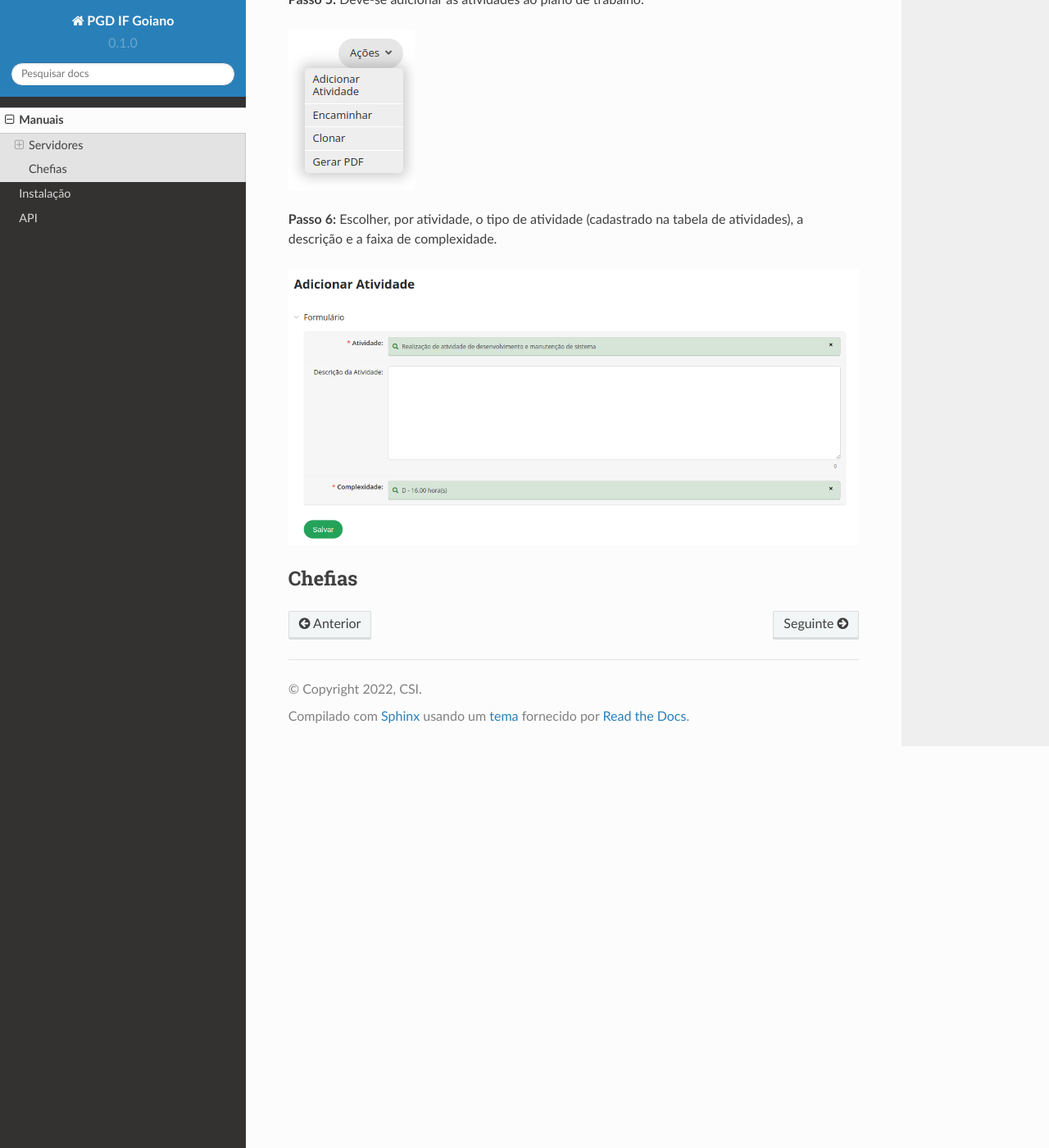
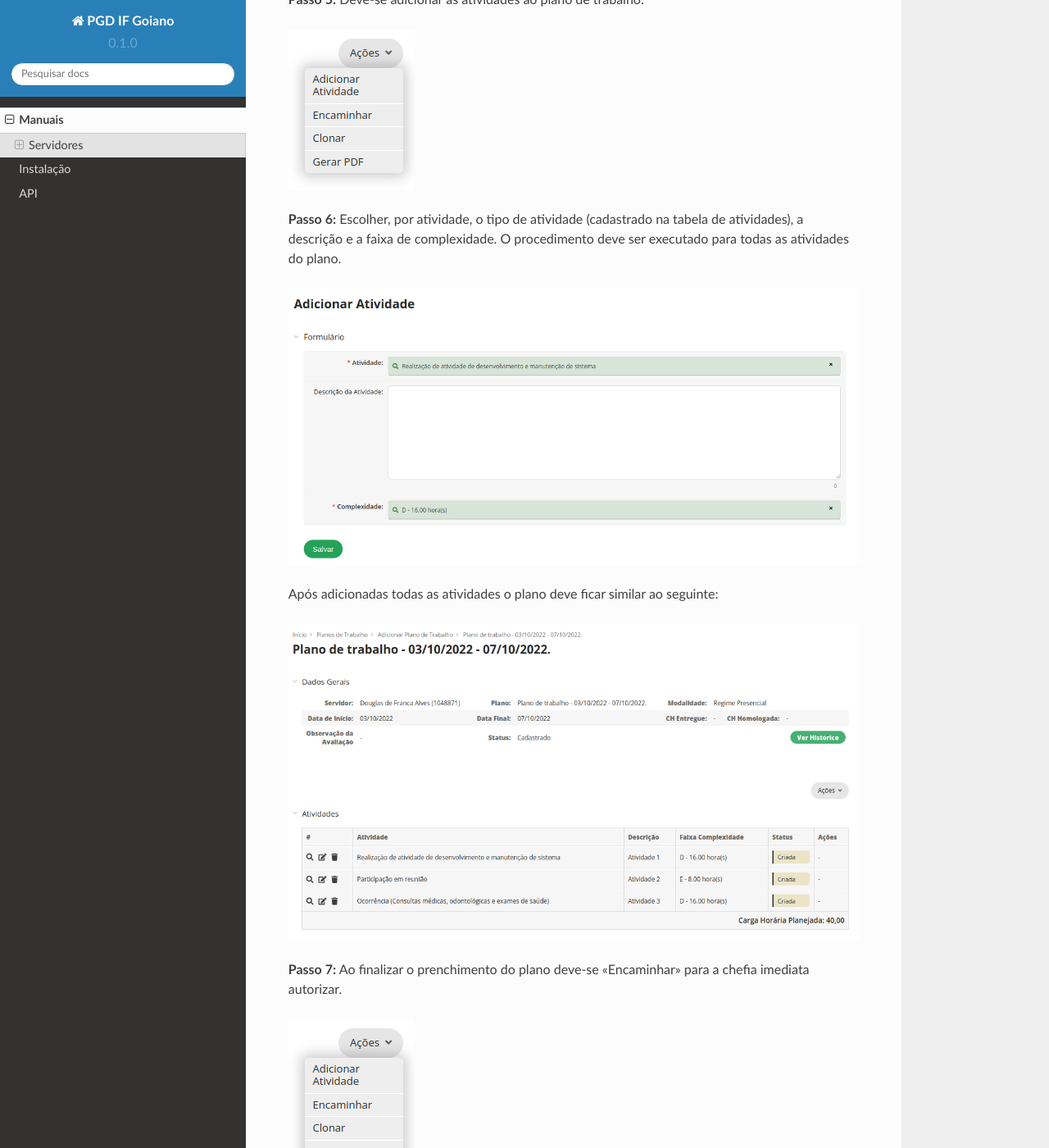
Before and after one commit to csi-ifgoiano/pgdsuap, a Sphinx documentation site: the page built from docs/source/manuais.rst, in a window 1280 px wide and 1400 px high, scrolled down 4181 px. Shown: the whole window at 82% size. Built offline with Sphinx 7.4.7 and the Read the Docs theme 2.0.0, drawn with Linux system fonts in a browser that asks for light colours; some of the changed text lies outside the part shown.

Commit message:
Update manuais.rst

```diff
--- a/docs/source/manuais.rst
+++ b/docs/source/manuais.rst
@@ -46,7 +46,7 @@
 .. image:: minha-inscricao.png
 
 
-Proposição de planos de trabalho...
+Proposição de plano de trabalho
 ^^^^^^^^^^^^^^^^^^^^^^^^^^^^^^^^^^^
 
 **Passo 1:** Acessar o SUAP.
@@ -73,9 +73,39 @@
 
 .. image:: acoes-add-atividade.png
 
-**Passo 6:** Escolher, por atividade, o tipo de atividade (cadastrado na tabela de atividades), a descrição e a faixa de complexidade.
+**Passo 6:** Escolher, por atividade, o tipo de atividade (cadastrado na tabela de atividades), a descrição e a faixa de complexidade. O procedimento deve ser executado para todas as atividades do plano.
 
 .. image:: form-add-atividade.png
 
+Após adicionadas todas as atividades o plano deve ficar similar ao seguinte:
+
+.. image:: tela-plano-preenchido.png
+
+**Passo 7:** Ao finalizar o prenchimento do plano deve-se "Encaminhar" para a chefia imediata autorizar.
+
+.. image:: acoes-add-atividade.png
+
+Execução de plano de trabalho
+^^^^^^^^^^^^^^^^^^^^^^^^^^^^^^^^^^^
+
+**Passo 1:** Acessar o SUAP.
+
+.. image:: suap.png
+
+**Passo 2:** Acessar o menu "GESTÃO DE PESSOAS - Programa de Gestão - Planos de Trabalho".
+
+.. image:: tela-planos-autorizados.png
+
+**Passo 3:** Selecionar plano através da lupa.
+
+.. image:: plano-registrar-entrega.png
+
+**Passo 4:** Selecionar a atividade que deve ser registrada a entrega e selecionar "Registrar Entrega".
+
+.. image:: form-reg-entrega-1.png
+.. image:: form-reg-entrega-2.png
+.. image:: form-reg-entrega-3.png
+
+----------------
 Chefias
 ----------------
```
Also changed, not shown: other parts of docs/source/manuais.rst (+1 -1 lines).
